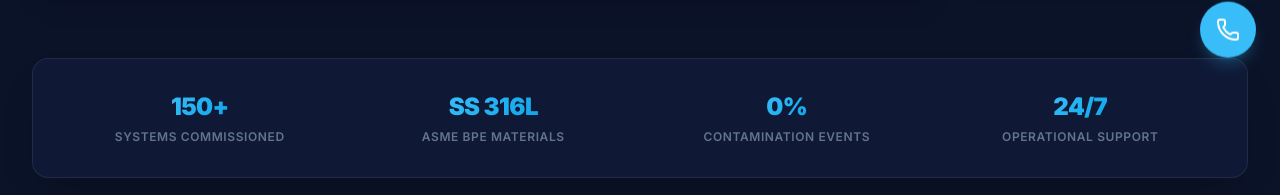
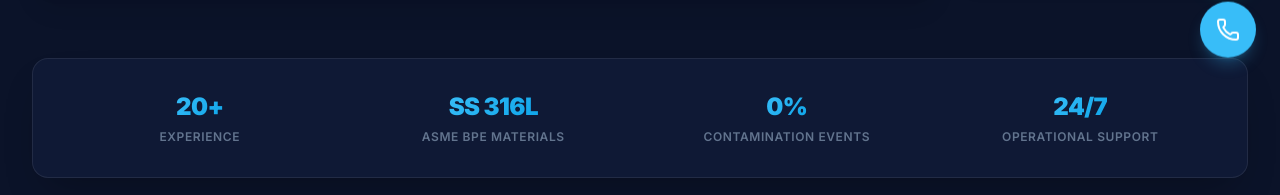
Before and after one commit to ravionwater/ravionwater.in, a Next.js app: page / in a window 1280 px wide. Shown: the part 718-913 px from the top of the page. Built offline with nearby package versions, Linux system fonts and the light colour scheme.

Commit message:
Update page.tsx

```diff
--- a/src/app/page.tsx
+++ b/src/app/page.tsx
@@ -216,7 +216,7 @@ export default function Home() {
             className="mt-16 max-w-7xl mx-auto grid grid-cols-2 md:grid-cols-4 gap-6 p-6 sm:p-8 rounded-2xl glass-panel border border-slate-200/80 shadow-lg bg-slate-50"
           >
             {[
-              { val: "150+", label: "Systems Commissioned" },
+              { val: "20+", label: "Experience" },
               { val: "SS 316L", label: "ASME BPE Materials" },
               { val: "0%", label: "Contamination Events" },
               { val: "24/7", label: "Operational Support" }
```
